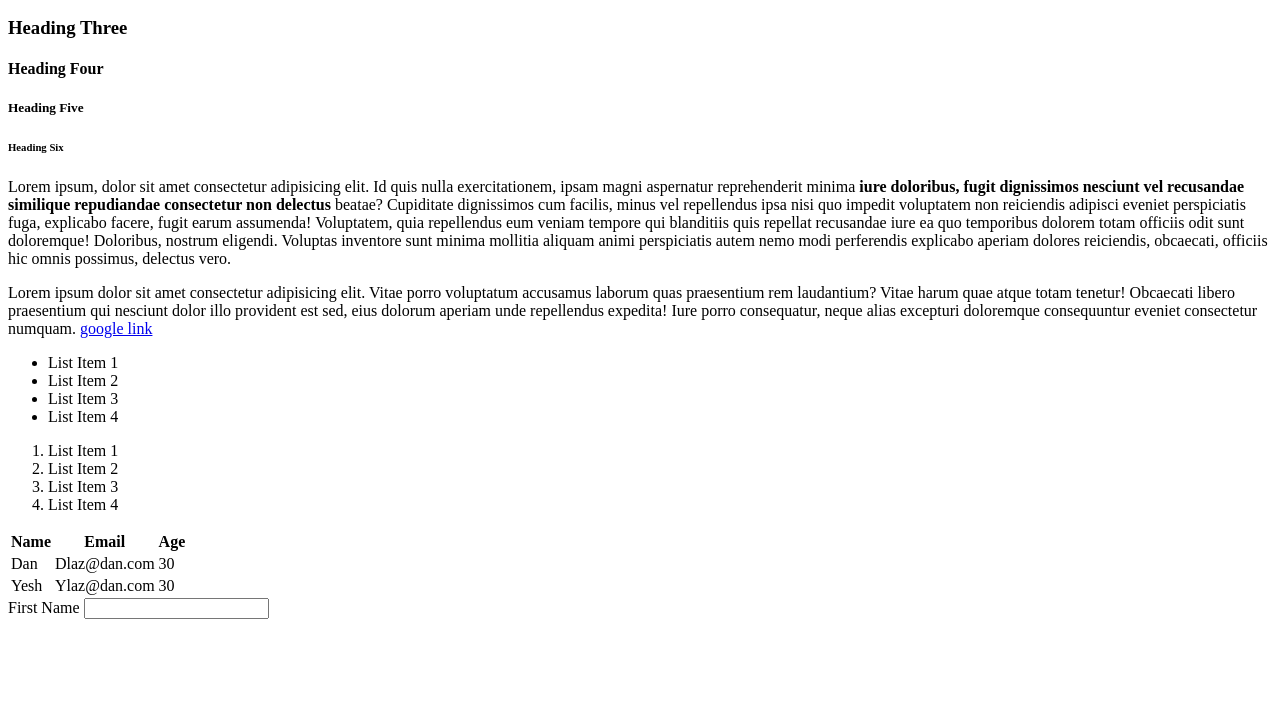
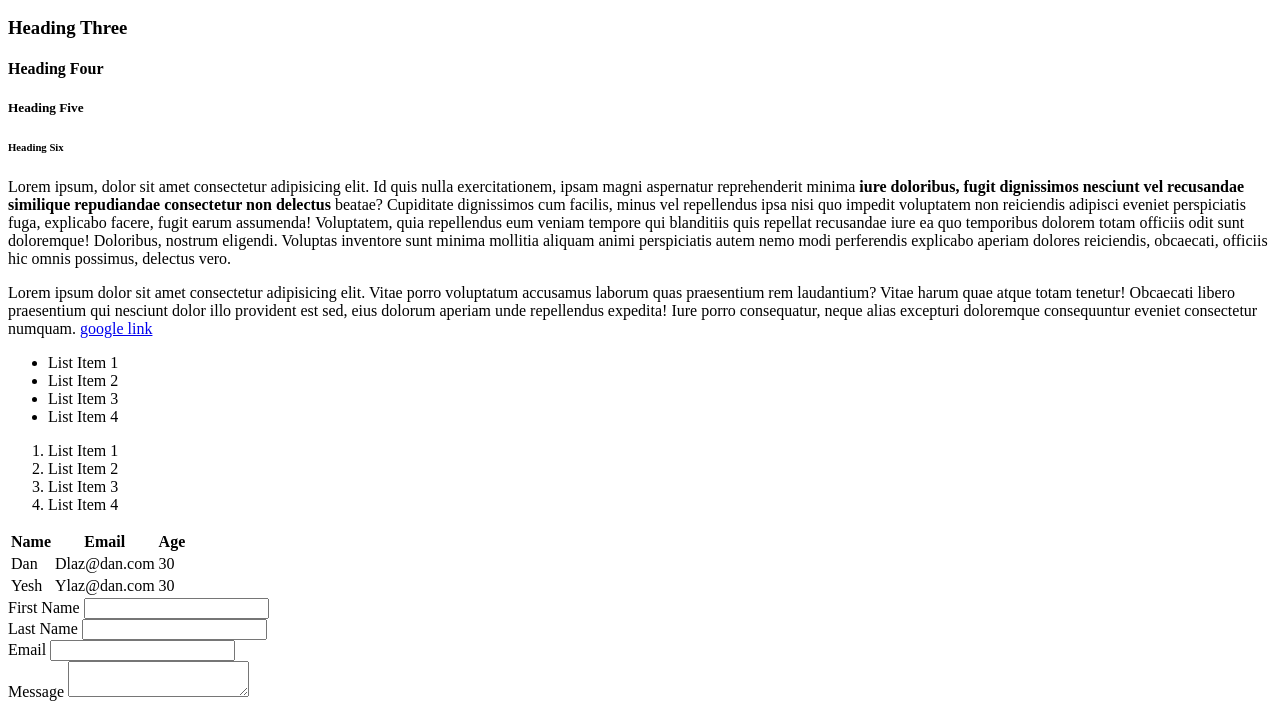
Before and after one commit to DanLaZ/html_cheat_sheet, a plain HTML site: page index.html in a window 1280 px wide. Shown: the part 110-819 px from the top of the page. Drawn offline with Linux system fonts and the light colour scheme.

Commit message:
Added a form

```diff
--- a/index.html
+++ b/index.html
@@ -64,8 +64,26 @@
 
     <!--Forms-->
     <form action="process.php" method="POST">
-        <label for="First Name">First Name</label>
-        <input type="text" name="first-name">
+
+        <div>
+            <label for="First Name">First Name</label>
+            <input type="text" name="firstName">
+        </div>
+
+        <div>
+            <label for="Last Name">Last Name</label>
+            <input type="text" name="lastName">
+        </div>
+
+        <div>
+            <label for="Email">Email</label>
+            <input type="email" name="email">
+        </div>
+
+        <div>
+            <label for="message">Message</label>
+            <textarea name="message"></textarea>
+        </div>
 
     </form>
 </body>
```
